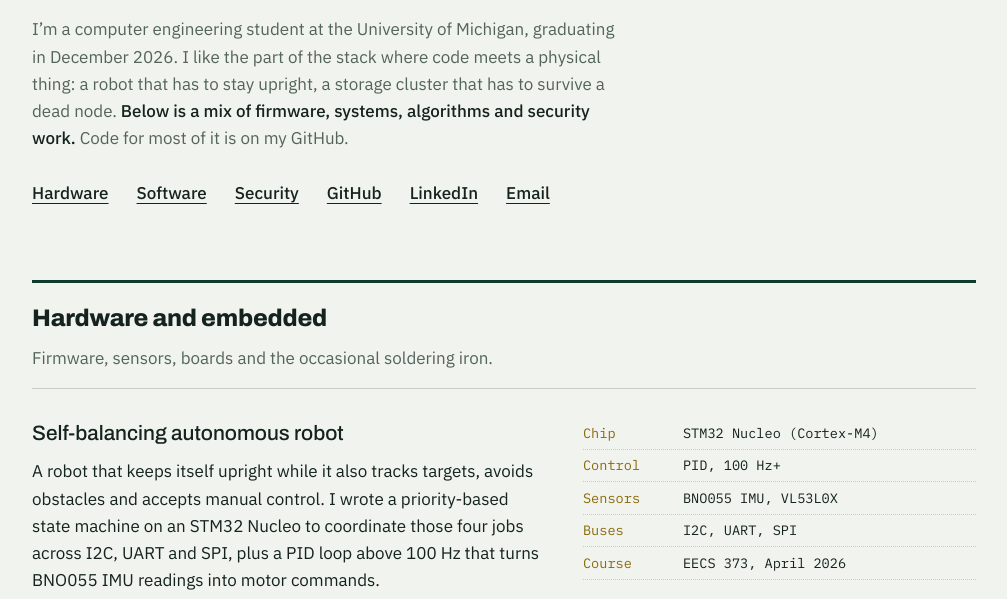
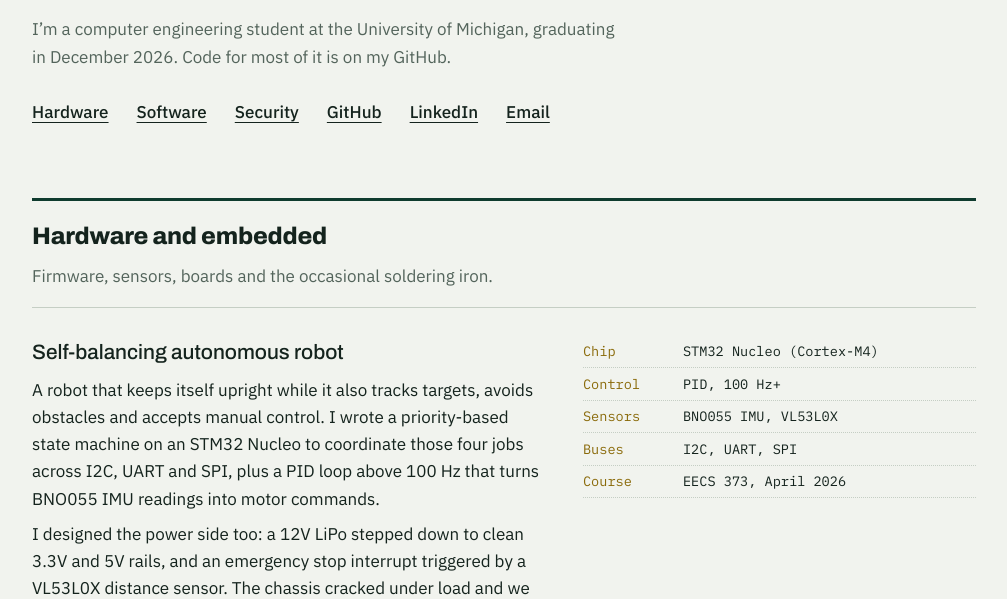
Before and after one commit to RobConfor/RobConfor.github.io, a plain HTML site: page index.html in a window 1280 px wide. Shown: the part 159-758 px from the top of the page, without its empty margins (136-1143 px from the left). Drawn offline with Linux system fonts and the light colour scheme.

Commit message:
Simplify intro paragraph in index.html
Removed detailed description of interests in the intro paragraph.

```diff
--- a/index.html
+++ b/index.html
@@ -41,7 +41,7 @@ footer{margin-top:4.5rem;padding-top:1rem;border-top:3px solid var(--pcb);displa
 <main>
 <header>
 <h1>Robert Conforti</h1>
-<p class="intro">I’m a computer engineering student at the University of Michigan, graduating in December 2026. I like the part of the stack where code meets a physical thing: a robot that has to stay upright, a storage cluster that has to survive a dead node. <b>Below is a mix of firmware, systems, algorithms and security work.</b> Code for most of it is on my GitHub.</p>
+<p class="intro">I’m a computer engineering student at the University of Michigan, graduating in December 2026. Code for most of it is on my GitHub.</p>
 <nav aria-label="Sections">
 <a href="#hardware">Hardware</a>
 <a href="#software">Software</a>
```
